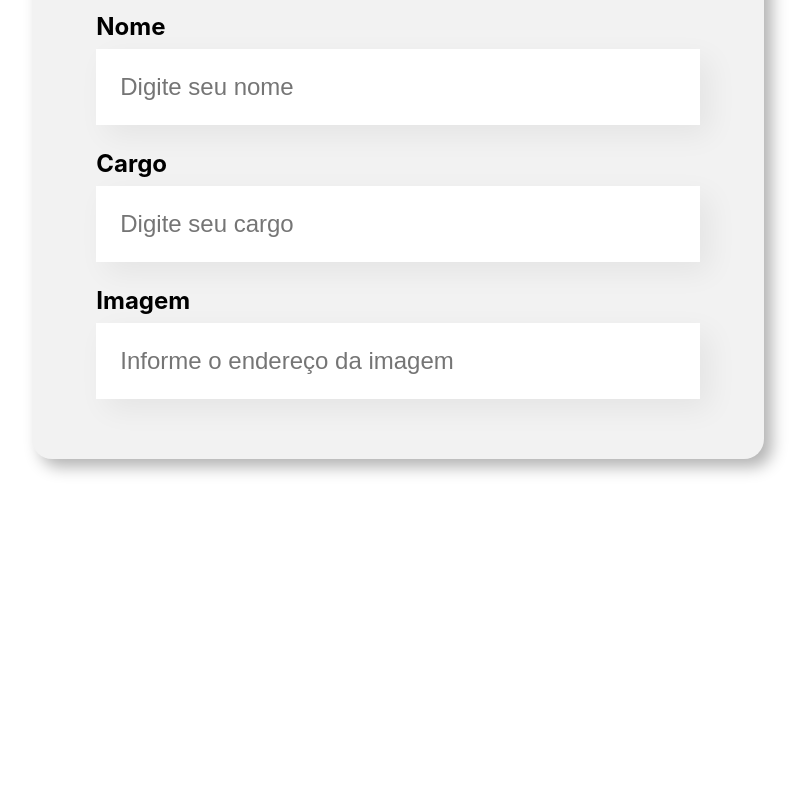
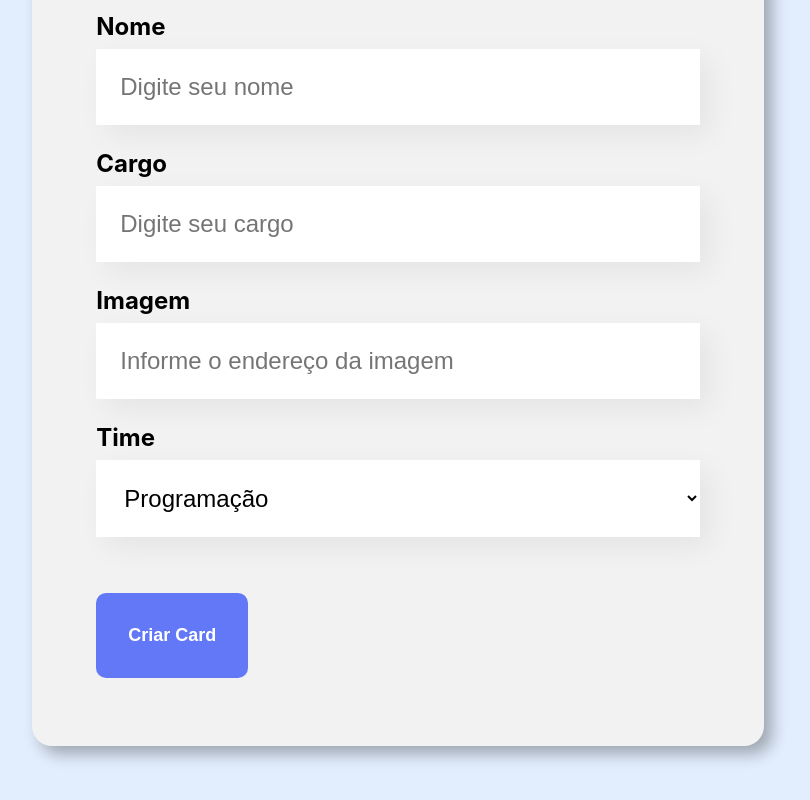
Before and after one commit to Lucas-Cornelius/organo-react, a JavaScript app: page / in a window 1280 px wide. Shown: the part 676-1476 px from the top of the page, without its empty margins (242-1052 px from the left). Before the commit the page ends 1215 px from the top, so only its background shows below. Built offline with nearby package versions, Linux system fonts and the light colour scheme; the HTML template or start-up script is replaced by a standard one.

Commit message:
add button

```diff
--- /dev/null
+++ b/src/componentes/Botao/Botao.css
@@ -0,0 +1,15 @@
+.botao {
+    background-color: #6278f7;
+    color: #ffff;
+    border-radius: 10px;
+    border: none;
+    cursor: pointer;
+    font-weight: 700;
+    font-size: 18px;
+    padding: 32px;
+    margin: 32px 0;
+}
+
+.botao:hover {
+    color: #95FFD4;
+}
--- /dev/null
+++ b/src/componentes/Botao/index.js
@@ -0,0 +1,11 @@
+import './Botao.css';
+
+const Botao = (props) => {
+    return (
+        <button className='botao'>
+            {props.children}
+        </button>
+    );
+};
+
+export default Botao;
--- a/src/componentes/CampoTexto/index.js
+++ b/src/componentes/CampoTexto/index.js
@@ -4,7 +4,7 @@
     return (
         <div className="campo-texto">
             <label>{props.label}</label>
-            <input placeholder={props.placeholder}/>
+            <input required={props.obrigatorio} placeholder={props.placeholder}/>
         </div>
     );
 };
--- a/src/componentes/Formulario/index.js
+++ b/src/componentes/Formulario/index.js
@@ -1,14 +1,37 @@
+import Botao from '../Botao';
 import CampoTexto from '../CampoTexto';
+import ListaSuspensa from '../ListaSuspensa';
 import './Formulario.css';
 
 const Formulario = () => {
+
+    const times = [
+        'Programação',
+        'Front-End',
+        'Data Science',
+        'Devops',
+        'UX e Design',
+        'Mobile',
+        'Inovação e Gestão'
+    ]
+
+    const aoSalvar = (e) => {
+        e.preventDefault();
+
+        console.log('Form foi submetido');
+    }
+
     return (
         <section className="formulario">
-            <form>
+            <form onSubmit={aoSalvar}>
                 <h2>Preencha os dados para criar o card do colaborador</h2>
-                <CampoTexto label="Nome" placeholder='Digite seu nome'/>
-                <CampoTexto label="Cargo" placeholder='Digite seu cargo'/>
-                <CampoTexto label="Imagem" placeholder='Informe o endereço da imagem'/>
+                <CampoTexto obrigatorio={true} label="Nome" placeholder="Digite seu nome"/>
+                <CampoTexto obrigatorio={true} label="Cargo" placeholder="Digite seu cargo"/>
+                <CampoTexto label="Imagem" placeholder="Informe o endereço da imagem"/>
+                <ListaSuspensa obrigatorio={true} label="Time" itens={times}/>
+                <Botao>
+                    Criar Card
+                </Botao>
             </form>
         </section>
     );
--- /dev/null
+++ b/src/componentes/ListaSuspensa/ListaSuspensa.css
@@ -0,0 +1,20 @@
+.lista-suspensa {
+    margin: 24px 0;
+}
+
+.lista-suspensa label {
+    font-weight: bold;
+    display: block;
+    margin-bottom: 8px;
+    font-size: 24px;
+}
+
+.lista-suspensa select {
+    background-color: #FFF;
+    box-shadow: 10px 10px 30px rgba(0, 0, 0, 0.06);
+    width: 100%;
+    border: none;
+    font-size: 24px;
+    padding: 24px;
+    box-sizing: border-box;
+}
--- /dev/null
+++ b/src/componentes/ListaSuspensa/index.js
@@ -0,0 +1,14 @@
+import './ListaSuspensa.css';
+
+const ListaSuspensa = (props) => {
+    return (
+        <div className='lista-suspensa'>
+            <label>{props.label}</label>
+            <select required={props.required}>
+                {props.itens.map(item => <option key={item}>{item}</option>)}
+            </select>
+        </div>
+    )
+};
+
+export default ListaSuspensa;
--- a/src/index.css
+++ b/src/index.css
@@ -5,6 +5,7 @@
     sans-serif;
   -webkit-font-smoothing: antialiased;
   -moz-osx-font-smoothing: grayscale;
+  background-color: rgba(199, 220, 252, 0.5);
 }
 
 code {
```
